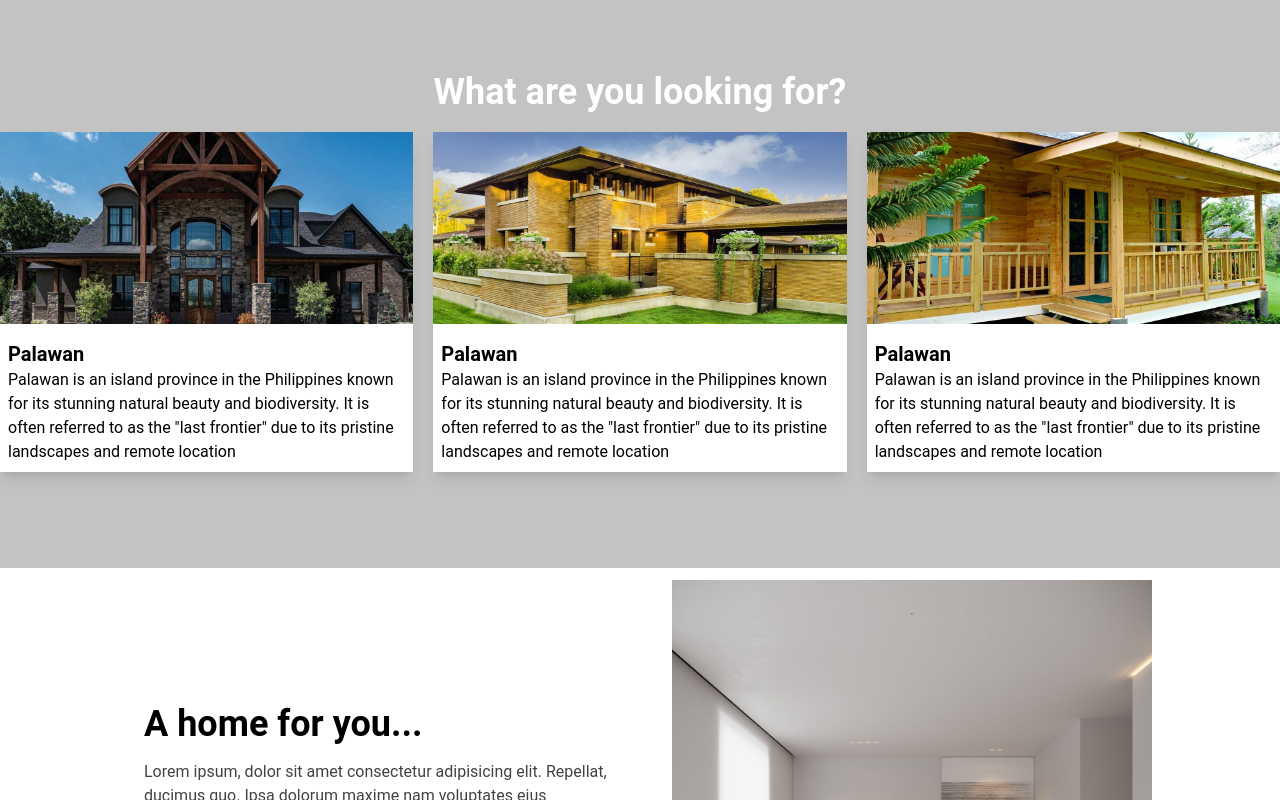
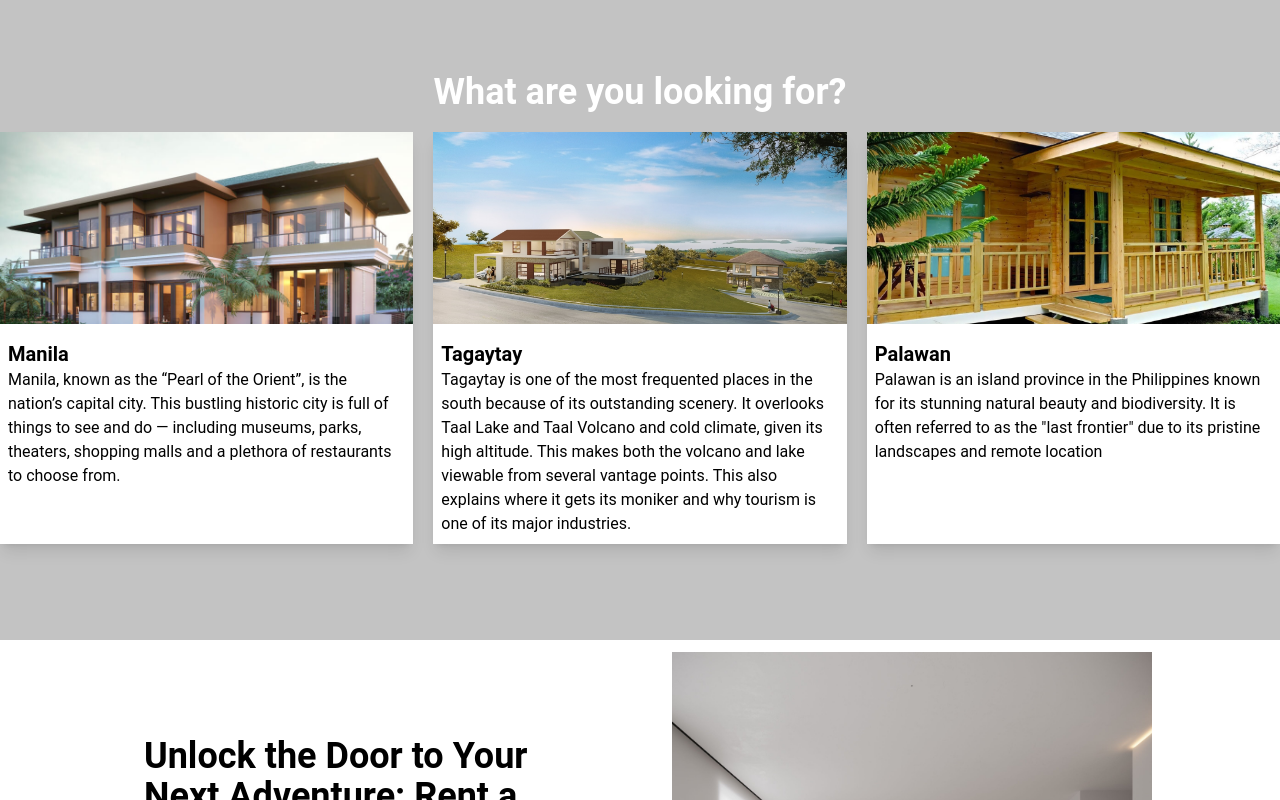
Before and after one commit to Leanseln/Habitat-Finder, a React (Vite) app: page /landingpage in a window 1280 px wide. Shown: the part 1720-2520 px from the top of the page. Built offline with nearby package versions, Linux system fonts and the light colour scheme.

Commit message:
landing lorem kineme

```diff
--- a/src/pages/LandingPage.jsx
+++ b/src/pages/LandingPage.jsx
@@ -1,7 +1,7 @@
 import LandingPage1 from "../pages/imgs/landingpage.jpeg"
 import LandingPage2 from "../pages/imgs/landingpage1.jpg"
-import h1 from "../pages/imgs/h1.jpg"
-import h2 from "../pages/imgs/h2.jpg"
+import h5 from "../pages/imgs/h5.jpg"
+import h6 from "../pages/imgs/h6.jpg"
 import h3 from "../pages/imgs/h3.jpg"
 import Header from "../components/Header"
 import LoginModal from "../components/LoginModal"
@@ -64,20 +64,20 @@ const LandingPage = () => {
             <div className="container mx-auto mt-5">
                 <div className="grid grid-cols-1 lg:grid-cols-3 gap-5">
                     <div className="bg-white overflow-hidden shadow-lg w-300 md:w-400  lg:w-400">
-                    <img src={h1} alt="Placeholder" className="w-full h-48 object-cover object-center hover:scale-105" />
+                    <img src={h5} alt="Placeholder" className="w-full h-48 object-cover object-center hover:scale-105" />
                     <div className="px-2 pt-4 pb-2">
-                    <h2 className="text-xl font-semibold ">Palawan</h2>
+                    <h2 className="text-xl font-semibold ">Manila</h2>
                     <p>
-                        Palawan is an island province in the Philippines known for its stunning natural beauty and biodiversity. It is often referred to as the "last frontier" due to its pristine landscapes and remote location
+                    Manila, known as the “Pearl of the Orient”, is the nation’s capital city. This bustling historic city is full of things to see and do — including museums, parks, theaters, shopping malls and a plethora of restaurants to choose from.
                     </p>
                     </div>
                 </div>
                     <div className="bg-white overflow-hidden shadow-lg w-300 md:w-400  lg:w-400">
-                    <img src={h2} alt="Placeholder" className="w-full h-48 object-cover object-center hover:scale-105" />
+                    <img src={h6} alt="Placeholder" className="w-full h-48 object-cover object-center hover:scale-105" />
                     <div className="px-2 pt-4 pb-2">
-                    <h2 className="text-xl font-semibold ">Palawan</h2>
+                    <h2 className="text-xl font-semibold ">Tagaytay</h2>
                     <p>
-                        Palawan is an island province in the Philippines known for its stunning natural beauty and biodiversity. It is often referred to as the "last frontier" due to its pristine landscapes and remote location
+                    Tagaytay is one of the most frequented places in the south because of its outstanding scenery. It overlooks Taal Lake and Taal Volcano and cold climate, given its high altitude. This makes both the volcano and lake viewable from several vantage points. This also explains where it gets its moniker and why tourism is one of its major industries.
                     </p>
                     </div>
                 </div>
@@ -99,8 +99,8 @@ const LandingPage = () => {
         <div className="w-screen my-0 bg-white">
         <div className="max-w-screen-lg mx-auto flex flex-col items-center md:flex-row">
             <div className="w-full md:w-1/2 md:pr-8 px-4 py-8">
-            <h1 className="text-4xl font-bold mb-4">A home for you...</h1>
-            <p className="text-gray-800">Lorem ipsum, dolor sit amet consectetur adipisicing elit. Repellat, ducimus quo. Ipsa dolorum maxime nam voluptates eius nostrum tenetur rem hic culpa suscipit? Reprehenderit quod animi ex voluptatem velit eligendi?</p>
+            <h1 className="text-4xl font-bold mb-4">Unlock the Door to Your Next Adventure: Rent a Home Today.</h1>
+            <p className="text-gray-800">Each rental is designed with you in mind, ensuring a space where you can relax, work, and play. With flexible lease terms and responsive property management, your rental experience will be seamless. Discover the place where you can truly feel at home.</p>
             </div>
 
             <div className="w-full md:w-1/2 md:pl-8 pb-10 md:py-3">
```
Also changed, not shown: src/pages/imgs/h5.jpg (added), src/pages/imgs/h6.jpg (added).
